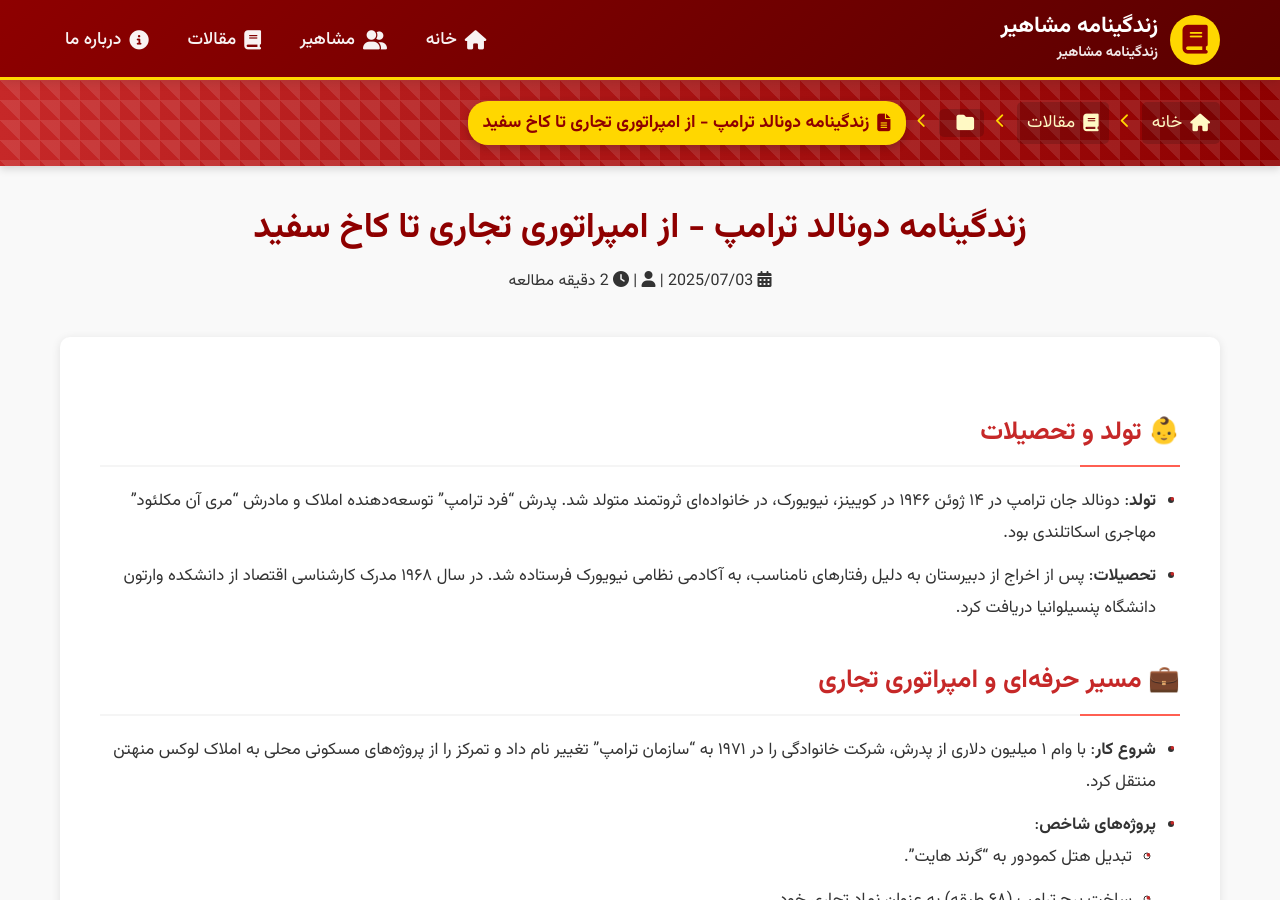
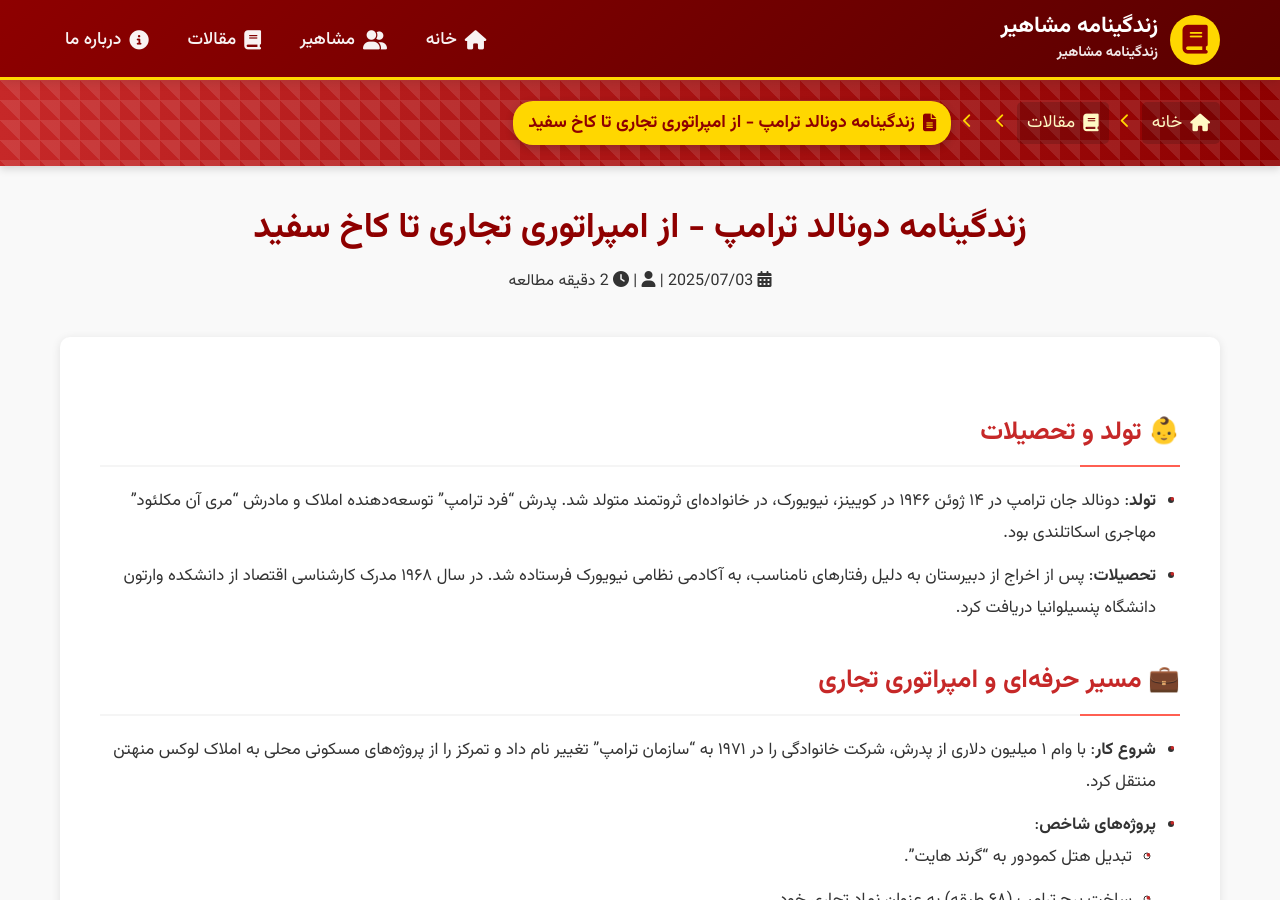
Before and after one commit to darkblog/darkblog.github.io, a Jekyll site: the page built from _posts/2025-7-3-41.md, in a window 1280 px wide and 900 px high. Built offline with Jekyll 4.4.1, drawn with Linux system fonts in a browser that asks for light colours.

Commit message:
Update post.html

```diff
--- a/_layouts/post.html
+++ b/_layouts/post.html
@@ -720,11 +720,6 @@
                 <div class="breadcrumb-divider">
                     <i class="fas fa-chevron-left"></i>
                 </div>
-                <div class="breadcrumb-item">
-                    <a href="{{ site.baseurl }}/categories/{{ page.categories | first | slugify }}">
-                        <i class="fas fa-folder"></i> {{ page.categories | first }}
-                    </a>
-                </div>
                 <div class="breadcrumb-divider">
                     <i class="fas fa-chevron-left"></i>
                 </div>
```
